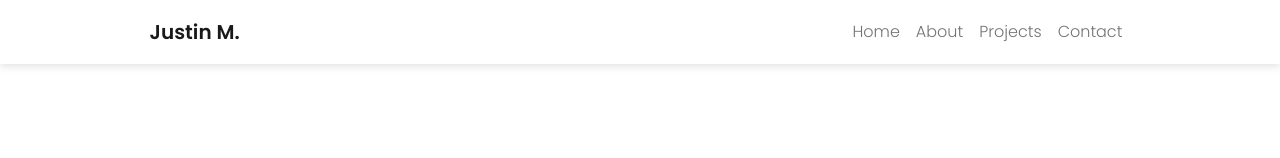
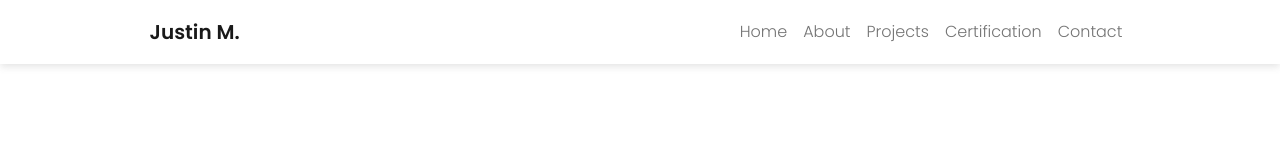
Before and after one commit to tsujintsujin/portfolio, a React (Create React App) app: page / in a window 1280 px wide. Shown: the top 158 px of the page. Built offline with nearby package versions, Linux system fonts and the light colour scheme.

Commit message:
Nav update

```diff
--- a/src/Components/CmpCertificate.jsx
+++ b/src/Components/CmpCertificate.jsx
@@ -6,7 +6,7 @@ export default function CmpCertificate() {
 
   return (
     <>
-      <div id="Certificate" className="container p-0">
+      <div id="Certification" className="container p-0">
         <div className="row">
           <div className="col-12 col-md-6 d-flex flex-column justify-content-center align-content-center">
             <h5 className="fw-bold text-main mt-4 mt-lg-0 px-2  border-3 borsd">Certification</h5>
--- a/src/Components/Nav.jsx
+++ b/src/Components/Nav.jsx
@@ -71,7 +71,7 @@ export default function Nav(props) {
                     to="About"
                     smooth={true}
                     onClick={scrollToDiv}
-                    offset={-250}
+                    offset={-350}
                     className={`nav-link ${checkActive("About")}`}
                     aria-current="page"
                     href="#"
@@ -93,11 +93,24 @@ export default function Nav(props) {
                   </Link>
                 </li>
                 <li className="nav-item">
+            <Link
+              to="Certification"
+              smooth={true}
+              onClick={scrollToDiv}
+              offset={-300}
+              className={`nav-link ${checkActive("Certification")}`}
+              aria-current="page"
+              href="#"
+            >
+              Certification
+            </Link>
+          </li>
+                <li className="nav-item">
                   <Link
                     to="Contact"
                     smooth={true}
                     onClick={scrollToDiv}
-                    offset={-100}
+                    offset={-180}
                     className={`nav-link ${checkActive("Contact")}`}
                     aria-current="page"
                     href="#"
@@ -154,6 +167,19 @@ export default function Nav(props) {
           </li>
           <li className="nav-item">
             <Link
+              to="Certification"
+              smooth={true}
+              onClick={sideNavToggle}
+              offset={-80}
+              className={`nav-link ${checkActive("Certification")}`}
+              aria-current="page"
+              href="#"
+            >
+              Certification
+            </Link>
+          </li>
+          <li className="nav-item">
+            <Link
               to="Contact"
               smooth={true}
               onClick={sideNavToggle}
--- a/src/Layout.jsx
+++ b/src/Layout.jsx
@@ -29,11 +29,11 @@ export default function Layout() {
         <Projects />
         <div className="space"></div>
       </div>
-      <div data-index="2">
+      <div data-index="3">
         <Certificate />
         <div className="space"></div>
       </div>
-      <div  data-index="3">
+      <div  data-index="4">
       <Contact />
         <div className="space"></div>
 
```
